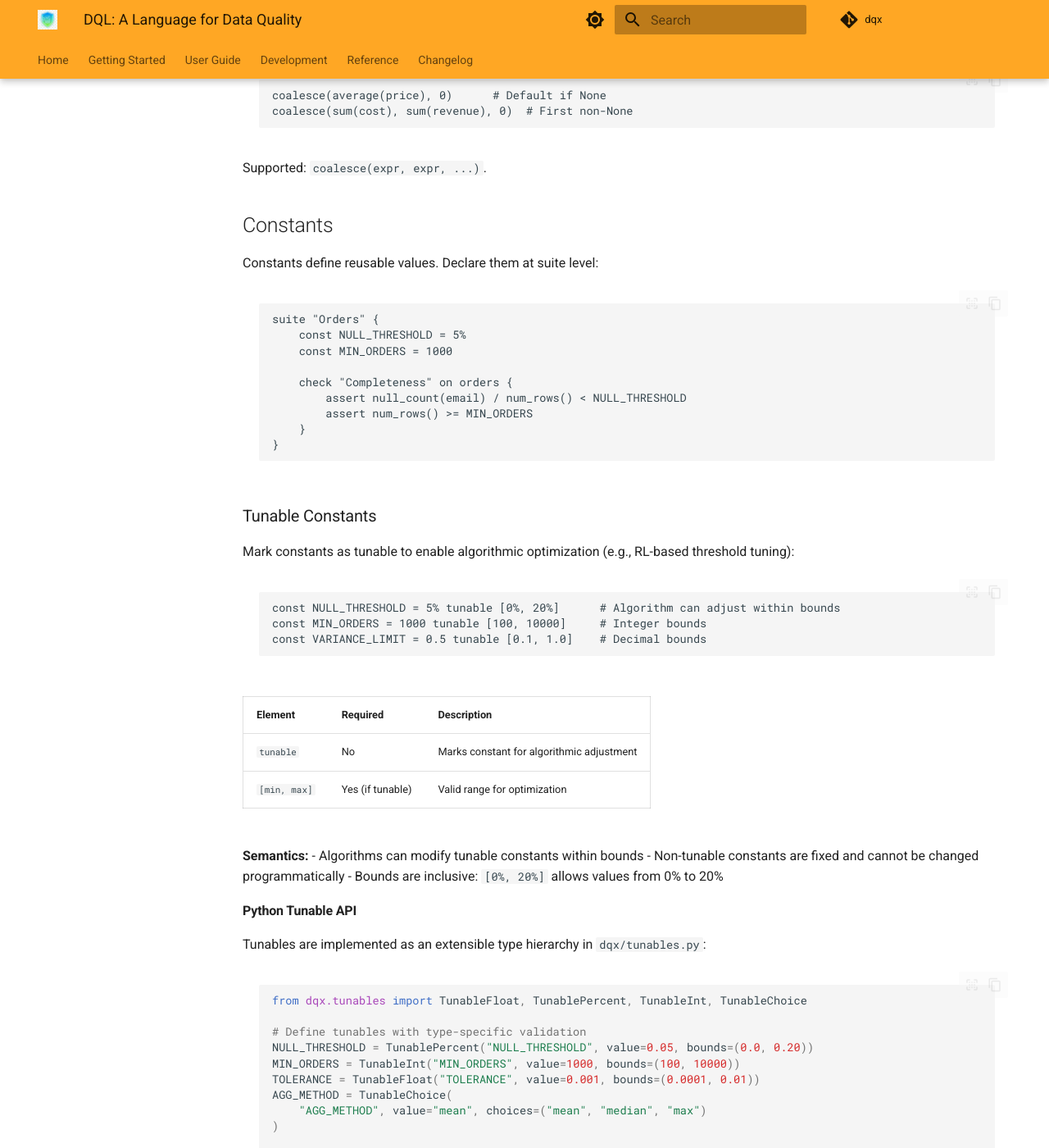
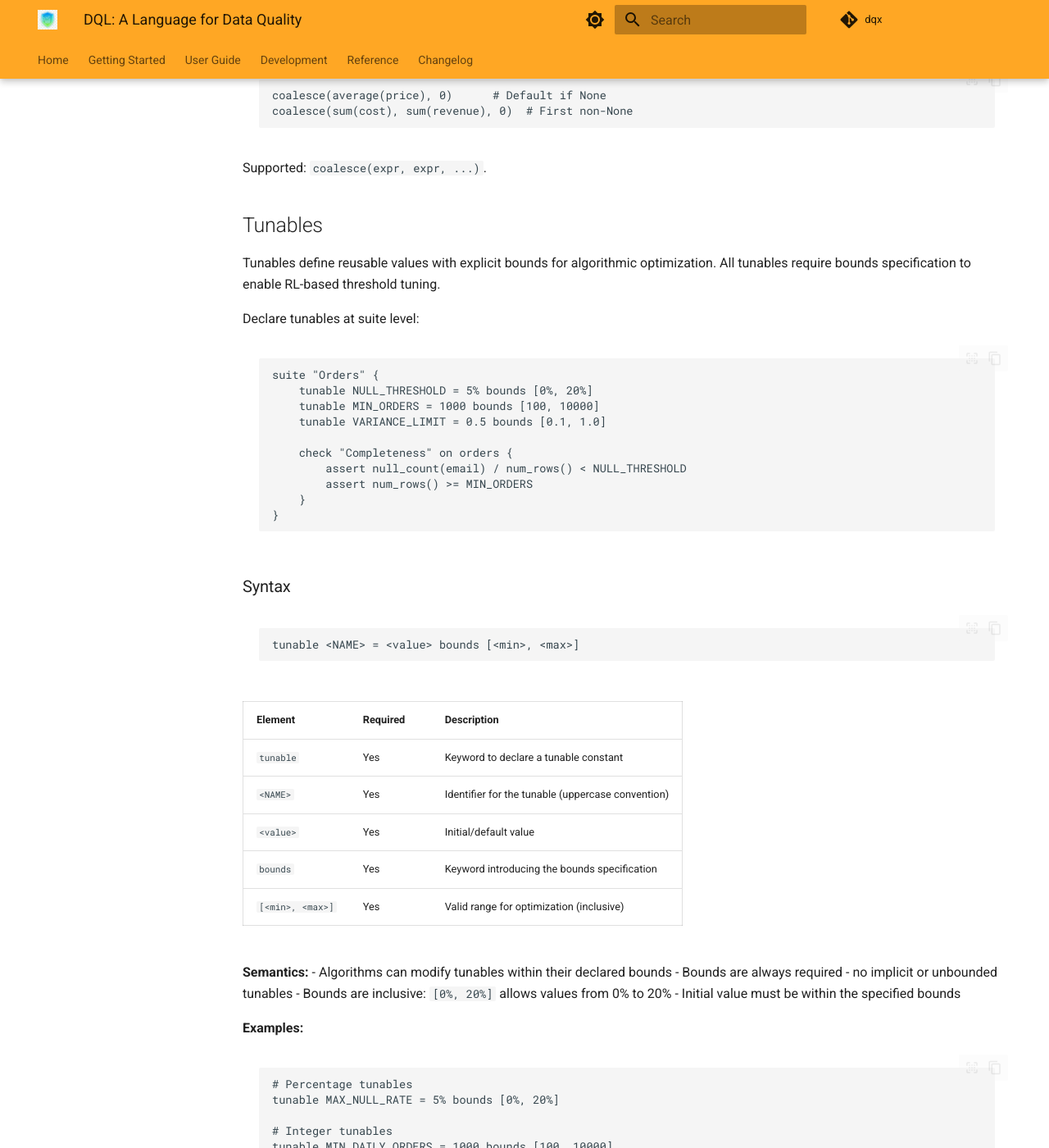
Before and after one commit to nampham2/dqx, an MkDocs documentation site: the page built from docs/design/dql-language.md, in a window 1280 px wide and 1400 px high, scrolled down 9348 px. Shown: the whole window at 82% size. Built offline with MkDocs 1.6.1 and Material for MkDocs 9.7.7, drawn with Linux system fonts in a browser that asks for light colours; comment, search, counter and statistics services are not loaded; some of the changed text lies outside the part shown.

Commit message:
feat(dql): replace const with tunable keyword and remove import/export
BREAKING CHANGE: DQL grammar syntax has been significantly simplified

Replace 'const' with 'tunable' keyword with mandatory bounds:
- Old: const NAME = value
- Old: const NAME = value tunable [min, max]
- Old: export const NAME = value
- New: tunable NAME = value bounds [min, max]

Remove import/export functionality:
- Remove 'export' keyword entirely
- Remove 'import' statements entirely
- All tunables are now local to their suite

Changes:
- Update grammar.lark to replace const with tunable and add bounds keyword
- Remove export and import rules from grammar
- Rename Const class to Tunable in AST with required bounds field
- Remove Import class from AST entirely
- Update parser to implement new tunable() method
- Remove import parsing methods (import_simple, import_selective, import_names)
- Update Suite to use tunables field instead of constants and remove imports
- Update all example DQL files to use new tunable syntax
- Update all tests to use tunables instead of constants
- Remove import/export test cases
- Update documentation to reflect new syntax and remove import/export sections

Benefits:
- Clearer intent: all tunables show their valid optimization range
- Simpler grammar: no import/export complexity
- Better for RL agents: bounds are always visible and enforced
- Type safety: parser enforces bounds at parse time

Migration guide:
1. Replace 'const NAME = VALUE' with 'tunable NAME = VALUE bounds [MIN, MAX]'
2. Replace 'export const NAME = VALUE' with 'tunable NAME = VALUE bounds [MIN, MAX]'
3. Remove all 'import' statements
4. Copy imported tunable definitions directly into files that used them

Test coverage: 100% (1,489 tests passing, 4,639 statements covered)

````diff
--- a/docs/design/dql-language.md
+++ b/docs/design/dql-language.md
@@ -300,7 +300,7 @@ assert sum(amount) / num_rows() > 10
 assert sql("SUM(amount) / COUNT(*)") > 10
 
 # ERROR: interpolation not allowed in sql()
-const MY_COL = "amount"
+tunable MY_COL = "amount" bounds ["amount", "revenue"]  # Hypothetical: DQL does not support string interpolation
 assert sql("SUM({MY_COL})") > 0  # Parse error: interpolation in sql() not permitted
 ```
 
@@ -362,14 +362,17 @@ coalesce(sum(cost), sum(revenue), 0)  # First non-None
 
 Supported: `coalesce(expr, expr, ...)`.
 
-## Constants
-
-Constants define reusable values. Declare them at suite level:
+## Tunables
+
+Tunables define reusable values with explicit bounds for algorithmic optimization. All tunables require bounds specification to enable RL-based threshold tuning.
+
+Declare tunables at suite level:
 
 ```dql
 suite "Orders" {
-    const NULL_THRESHOLD = 5%
-    const MIN_ORDERS = 1000
+    tunable NULL_THRESHOLD = 5% bounds [0%, 20%]
+    tunable MIN_ORDERS = 1000 bounds [100, 10000]
+    tunable VARIANCE_LIMIT = 0.5 bounds [0.1, 1.0]
 
     check "Completeness" on orders {
         assert null_count(email) / num_rows() < NULL_THRESHOLD
@@ -378,25 +381,38 @@ suite "Orders" {
 }
 ```
 
-### Tunable Constants
-
-Mark constants as tunable to enable algorithmic optimization (e.g., RL-based threshold tuning):
-
-```dql
-const NULL_THRESHOLD = 5% tunable [0%, 20%]      # Algorithm can adjust within bounds
-const MIN_ORDERS = 1000 tunable [100, 10000]     # Integer bounds
-const VARIANCE_LIMIT = 0.5 tunable [0.1, 1.0]    # Decimal bounds
+### Syntax
+
+```dql
+tunable <NAME> = <value> bounds [<min>, <max>]
 ```
 
 | Element | Required | Description |
 |---------|----------|-------------|
-| `tunable` | No | Marks constant for algorithmic adjustment |
-| `[min, max]` | Yes (if tunable) | Valid range for optimization |
+| `tunable` | Yes | Keyword to declare a tunable constant |
+| `<NAME>` | Yes | Identifier for the tunable (uppercase convention) |
+| `<value>` | Yes | Initial/default value |
+| `bounds` | Yes | Keyword introducing the bounds specification |
+| `[<min>, <max>]` | Yes | Valid range for optimization (inclusive) |
 
 **Semantics:**
-- Algorithms can modify tunable constants within bounds
-- Non-tunable constants are fixed and cannot be changed programmatically
+- Algorithms can modify tunables within their declared bounds
+- Bounds are always required - no implicit or unbounded tunables
 - Bounds are inclusive: `[0%, 20%]` allows values from 0% to 20%
+- Initial value must be within the specified bounds
+
+**Examples:**
+
+```dql
+# Percentage tunables
+tunable MAX_NULL_RATE = 5% bounds [0%, 20%]
+
+# Integer tunables
+tunable MIN_DAILY_ORDERS = 1000 bounds [100, 10000]
+
+# Decimal tunables
+tunable VARIANCE_THRESHOLD = 0.3 bounds [0.0, 1.0]
+```
 
 #### Python Tunable API
 
@@ -633,83 +649,14 @@ profile "Black Friday" { from 2024-11-29 to 2024-12-02 scale tag "volume" by 2.0
 
 **Warning:** Overlapping profiles with compounding multipliers can produce unexpected results. The interpreter logs active profiles and combined multipliers for debugging.
 
-## Imports
-
-Split large configurations across files with imports:
-
-```dql
-# common/thresholds.dql
-export const STANDARD_NULL_THRESHOLD = 5%
-export const MIN_ORDERS = 1000
-```
-
-Import in another file:
-
-```dql
-import "common/thresholds.dql"
-
-suite "Orders" {
-    check "Completeness" on orders {
-        assert null_count(email) / num_rows() < STANDARD_NULL_THRESHOLD
-            name "Email null rate"
-    }
-}
-```
-
-Selective imports:
-
-```dql
-import { STANDARD_NULL_THRESHOLD } from "common/thresholds.dql"
-```
-
-Aliased imports:
-
-```dql
-import "common/thresholds.dql" as t
-
-suite "Orders" {
-    check "Test" on orders {
-        assert null_count(email) / num_rows() < t.STANDARD_NULL_THRESHOLD
-            name "Email null rate"
-    }
-}
-```
-
-### Path Resolution
-
-Import paths resolve in order:
-
-1. **Relative to importing file** — `./utils.dql` or `../common/checks.dql`
-2. **Relative to project root** — `common/null_checks.dql` (no leading `./`)
-3. **DQL_PATH directories** — Colon-separated list of search directories
-
-```bash
-export DQL_PATH="/shared/dql-libs:/team/common"
-dql run suite.dql
-```
-
-### Import Cycles
-
-Circular imports are detected and rejected:
-
-```dql
-# a.dql
-import "b.dql"   # Error: circular import detected: a.dql → b.dql → a.dql
-
-# b.dql
-import "a.dql"
-```
-
-The interpreter builds a dependency graph before execution and fails fast if cycles exist.
-
 ## Complete Example
 
 ```dql
 suite "E-Commerce Data Quality" {
     availability_threshold 80%
 
-    const MAX_NULL_RATE = 5%
-    const MIN_ORDERS = 1000
+    tunable MAX_NULL_RATE = 5% bounds [0%, 20%]
+    tunable MIN_ORDERS = 1000 bounds [100, 10000]
 
     check "Completeness" on orders {
         assert null_count(customer_id) == 0
@@ -967,9 +914,9 @@ For threshold optimization, use bounded continuous control algorithms (PPO, SAC)
 
 ```dql
 suite "Orders" {
-    const NULL_THRESHOLD = 5% tunable [0%, 20%]
-    const MIN_ORDERS = 1000 tunable [100, 10000]
-    const DOD_LIMIT = 0.5 tunable [0.1, 1.0]
+    tunable NULL_THRESHOLD = 5% bounds [0%, 20%]
+    tunable MIN_ORDERS = 1000 bounds [100, 10000]
+    tunable DOD_LIMIT = 0.5 bounds [0.1, 1.0]
 
     check "Completeness" on orders {
         @cost(false_positive=1, false_negative=50)
@@ -1441,9 +1388,9 @@ class Interpreter:
         suite = VerificationSuite(ast.name, db=self.db)
         suite.data_av_threshold = ast.threshold
 
-        # Register constants
-        for const in ast.constants:
-            self.constants[const.name] = self.eval_expr(const.value)
+        # Register tunables
+        for tunable in ast.tunables:
+            self.tunables[tunable.name] = self.eval_expr(tunable.value)
 
         # Build checks
         for check_node in ast.checks:
@@ -1517,13 +1464,12 @@ warning[W001]: assertion has no name
 ```ebnf
 (* === Top-level === *)
 suite       = "suite" STRING "{" suite_body "}"
-suite_body  = (metadata | const | check | profile | import)*
+suite_body  = (metadata | tunable | check | profile)*
 
 metadata    = "availability_threshold" PERCENT
 
-(* === Constants === *)
-const       = ["export"] "const" IDENT "=" expr [tunable]
-tunable     = "tunable" "[" expr "," expr "]"
+(* === Tunables === *)
+tunable     = "tunable" IDENT "=" expr "bounds" "[" expr "," expr "]"
 
 (* === Checks and Assertions === *)
 check       = "check" STRING "on" datasets "{" assertion+ "}"
@@ -1568,10 +1514,6 @@ scale       = "scale" selector "by" NUMBER "x"
 set_severity= "set" selector "severity" SEVERITY
 selector    = "check" STRING | "tag" STRING
 
-(* === Imports === *)
-import      = "import" STRING ["as" IDENT]
-            | "import" "{" IDENT ("," IDENT)* "}" "from" STRING
-
 (* === Tokens === *)
 STRING      = '"' (ESC | [^"\\])* '"'
 ESC         = '\\' ["\\nrt]           (* \" \\ \n \r \t *)
@@ -1594,7 +1536,7 @@ COMMENT     = '#' [^\n]*                  (* Python-style comments *)
 
 ### Reserved Words
 
-The following are reserved: `suite`, `check`, `assert`, `on`, `from`, `to`, `by`, `in`, `and`, `is`, `between`, `profile`, `type`, `const`, `import`, `export`, `as`, `name`, `severity`, `tags`, `tolerance`, `scale`, `disable`, `set`, `sample`, `seed`, `rows`, `lag`, `dataset`, `order_by`, `n`.
+The following are reserved: `suite`, `check`, `assert`, `on`, `from`, `to`, `by`, `in`, `and`, `is`, `between`, `profile`, `type`, `tunable`, `bounds`, `name`, `severity`, `tags`, `tolerance`, `scale`, `disable`, `set`, `sample`, `seed`, `rows`, `lag`, `dataset`, `order_by`, `n`.
 
 Use backticks to escape column or dataset names that conflict:
 
````
Also changed, not shown: 10 other files.
